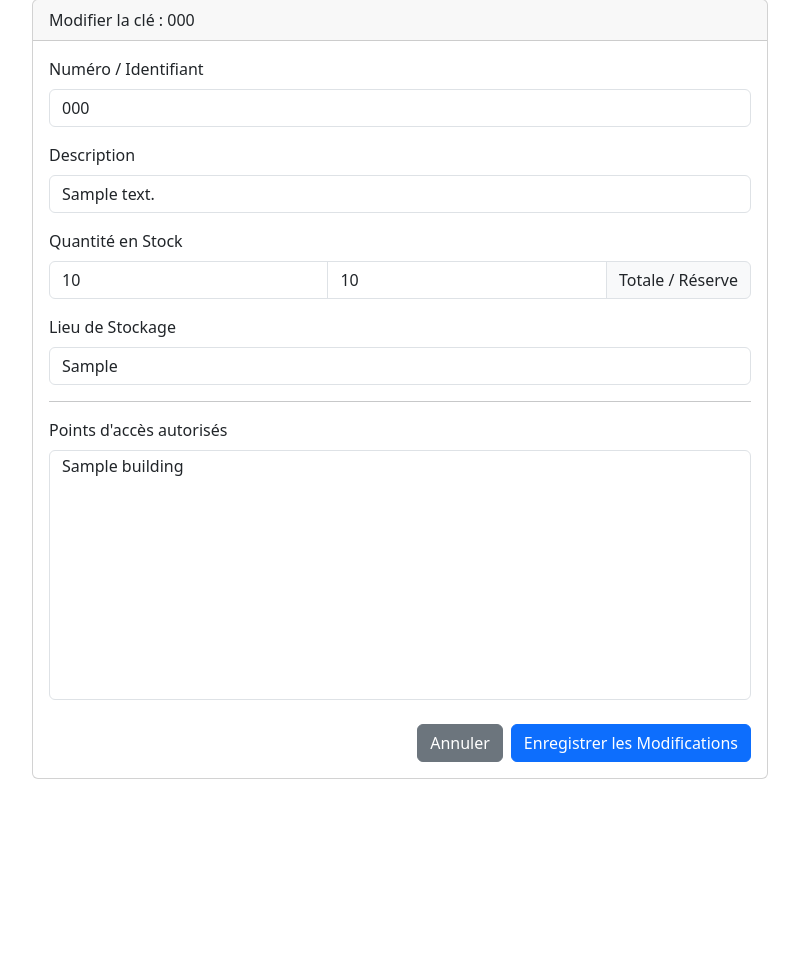
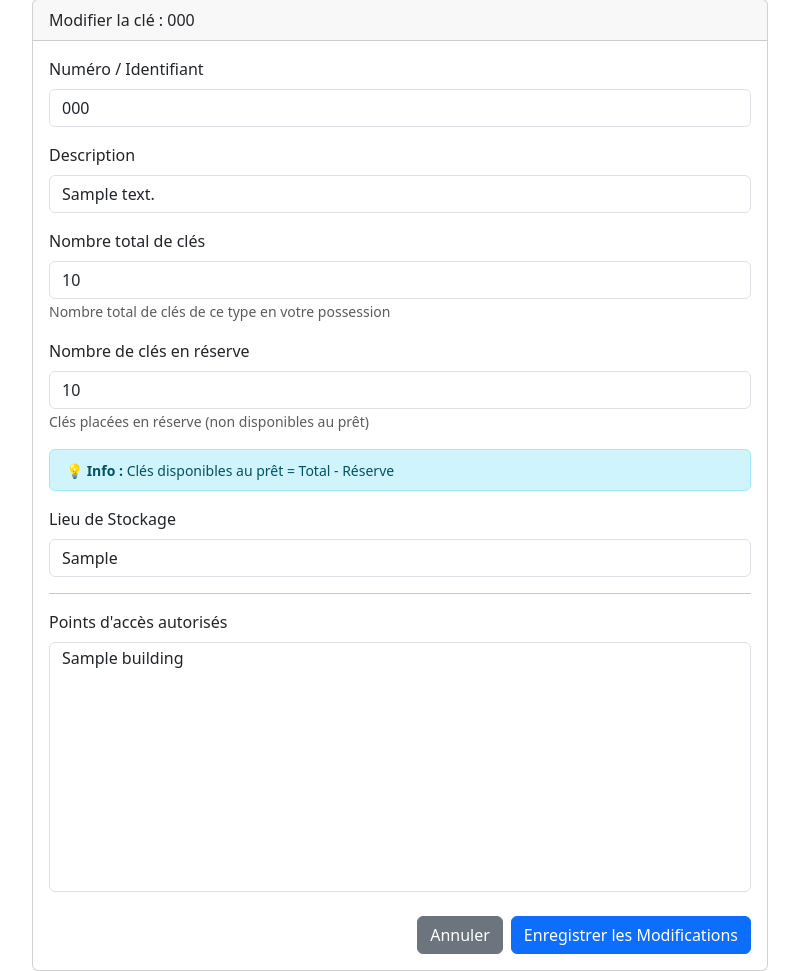
Before and after one commit to collet-david-pro/Clefs, a FastAPI app: page /keys/edit/1 in a window 1280 px wide. Shown: the part 137-1108 px from the top of the page, without its empty margins (240-1039 px from the left). Before the commit the page ends 916 px from the top, so only its background shows below. Run offline with FastAPI, Linux system fonts and the light colour scheme; tables that the repository leaves empty hold one stand-in row (values such as "Sample post").

Commit message:
Amélioration de la gestion des clés : mise à jour des étiquettes et des descriptions pour clarifier le nombre total de clés et les clés en réserve dans les formulaires et la documentation.

```diff
--- a/app/templates/edit_key.html
+++ b/app/templates/edit_key.html
@@ -30,12 +30,17 @@
                                 <input type="text" class="form-control" id="key_description" name="key_description" value="{{ key.description }}" required>
                             </div>
                             <div class="mb-3">
-                                <label for="quantity_total" class="form-label">Quantité en Stock</label>
-                                <div class="input-group">
-                                    <input type="number" class="form-control" id="quantity_total" name="quantity_total" value="{{ key.quantity_total }}" min="1" required>
-                                    <input type="number" class="form-control" id="quantity_reserve" name="quantity_reserve" value="{{ key.quantity_reserve }}" min="0" required>
-                                    <span class="input-group-text">Totale / Réserve</span>
-                                </div>
+                                <label for="quantity_total" class="form-label">Nombre total de clés</label>
+                                <input type="number" class="form-control" id="quantity_total" name="quantity_total" value="{{ key.quantity_total }}" min="1" required>
+                                <small class="form-text text-muted">Nombre total de clés de ce type en votre possession</small>
+                            </div>
+                            <div class="mb-3">
+                                <label for="quantity_reserve" class="form-label">Nombre de clés en réserve</label>
+                                <input type="number" class="form-control" id="quantity_reserve" name="quantity_reserve" value="{{ key.quantity_reserve }}" min="0" required>
+                                <small class="form-text text-muted">Clés placées en réserve (non disponibles au prêt)</small>
+                            </div>
+                            <div class="alert alert-info py-2 px-3 mb-3">
+                                <small><strong>💡 Info :</strong> Clés disponibles au prêt = Total - Réserve</small>
                             </div>
                             <div class="mb-3">
                                 <label for="storage_location" class="form-label">Lieu de Stockage</label>
--- a/app/templates/manual.html
+++ b/app/templates/manual.html
@@ -52,7 +52,8 @@
                             <ul>
                                 <li><strong>Numéro / Identifiant :</strong> Un nom unique pour ce type de clé (ex: PGP-A pour Passe Général Partiel Bâtiment A).</li>
                                 <li><strong>Description :</strong> Une description claire de son usage.</li>
-                                <li><strong>Quantité en Stock (Totale / Réserve) :</strong> Indiquez le nombre total d'exemplaires de cette clé, puis le nombre que vous souhaitez garder en réserve (non-disponible à l'emprunt). Le stock utilisable sera calculé automatiquement.</li>
+                                <li><strong>Nombre total de clés :</strong> Indiquez le nombre total de clés de ce type en votre possession (ex: 5 clés).</li>
+                                <li><strong>Nombre de clés en réserve :</strong> Indiquez combien de clés vous souhaitez garder en réserve, c'est-à-dire non disponibles au prêt (ex: 1 clé en réserve). Le système calculera automatiquement les clés disponibles au prêt : <em>Disponibles = Total - Réserve</em>.</li>
                                 <li><strong>Lieu de Stockage :</strong> Indiquez où ces clés sont physiquement rangées (ex: Accueil, Armoire 5...).</li>
                                 <li><strong>Points d'accès autorisés :</strong> C'est l'étape la plus importante. Cochez dans la liste toutes les salles et portes que cette clé est autorisée à ouvrir.</li>
                             </ul>
```
Also changed, not shown: app/templates/keys.html (+16 -8 lines), README.md, 1 other file.
